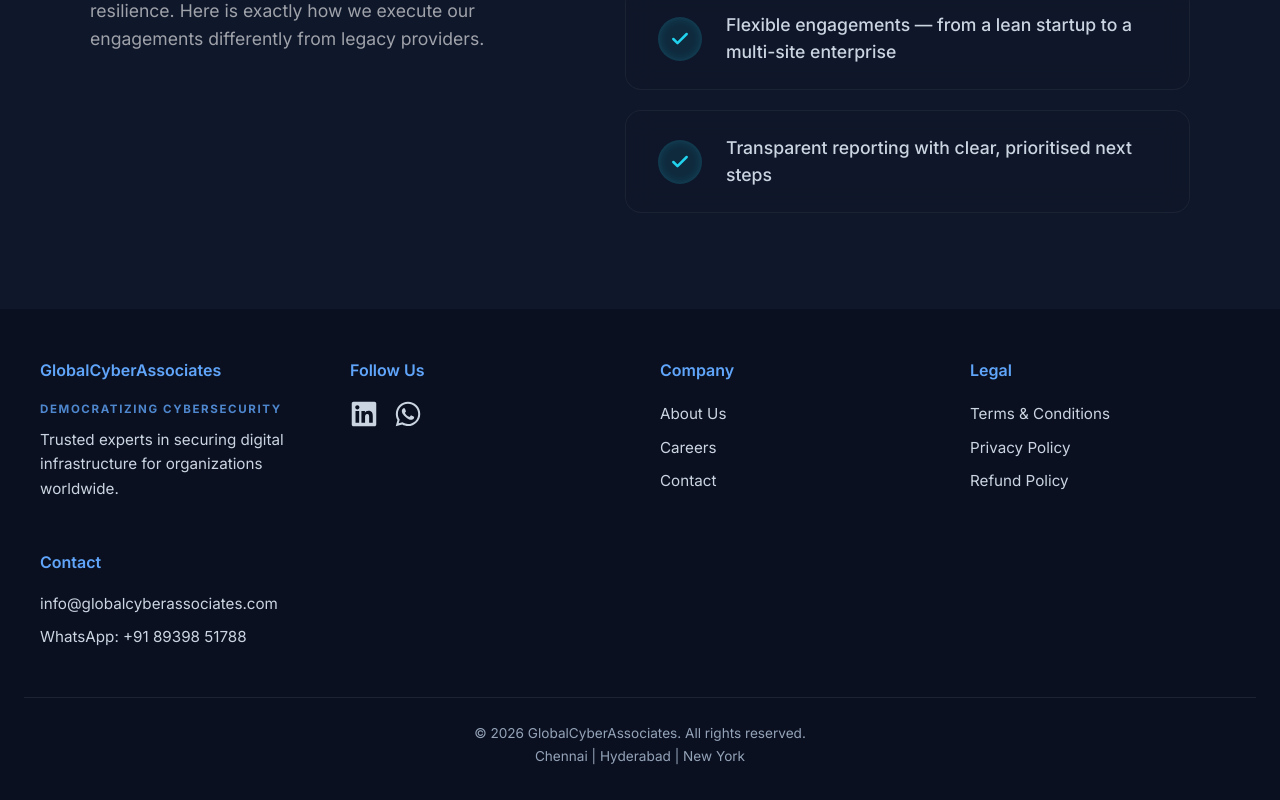
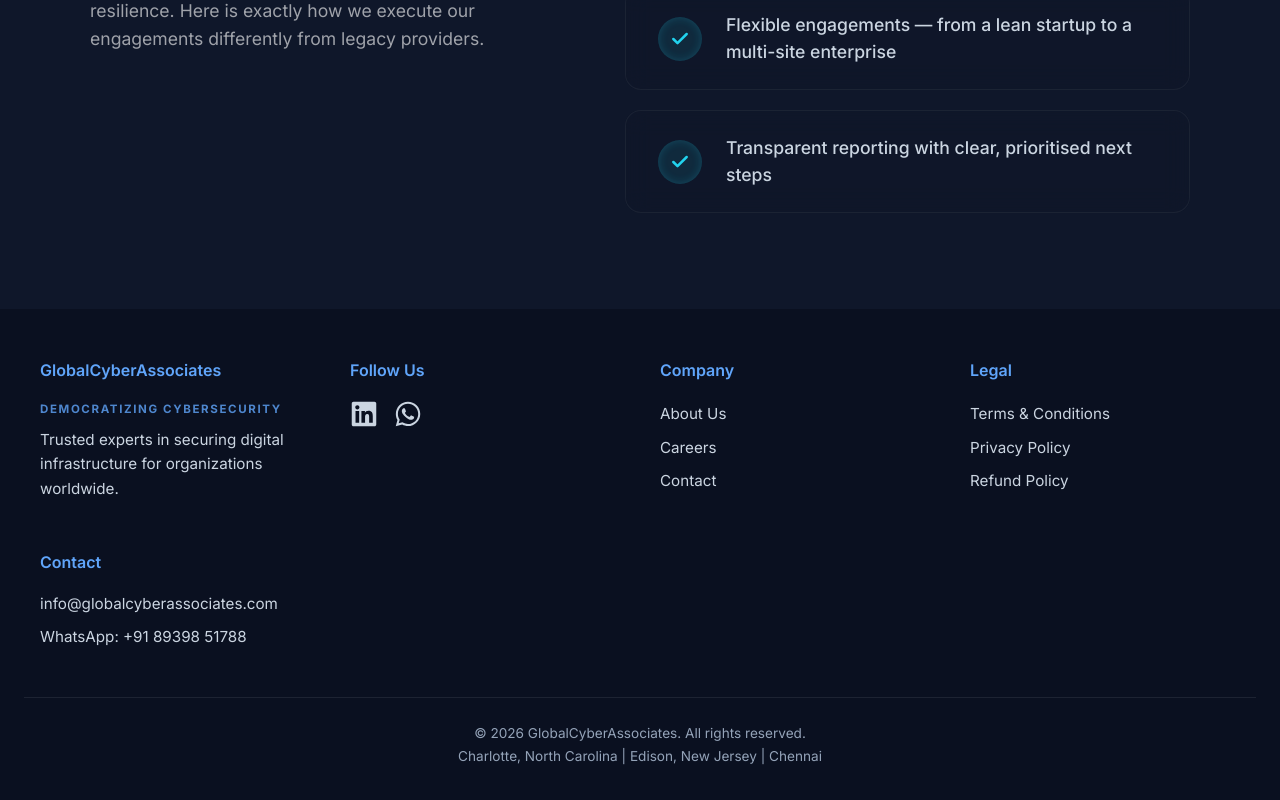
Before and after one commit to Global-Cyber-Associates/globalcyberassociates, a React (Vite) app: page / in a window 1280 px wide. Shown: the part 4046-4846 px from the top of the page. Built offline with nearby package versions, Linux system fonts and the light colour scheme; no server answers.

Commit message:
Loc updates

```diff
--- a/index.html
+++ b/index.html
@@ -8,7 +8,7 @@
   <link rel="sitemap" type="application/xml" href="/sitemap.xml" />
   <meta name="viewport" content="width=device-width, initial-scale=1.0" />
   <title>Cybersecurity Services for Startups &amp; MSMEs | Global Cyber Associates</title>
-  <meta name="description" content="Global Cyber Associates delivers enterprise-grade cybersecurity for startups and MSMEs — VAPT, ISO 27001 &amp; SOC 2 compliance, 24/7 SOC monitoring, and security training. Offices in Chennai &amp; the USA. Get a free risk assessment." />
+  <meta name="description" content="Global Cyber Associates delivers enterprise-grade cybersecurity for startups and MSMEs — VAPT, ISO 27001 &amp; SOC 2 compliance, 24/7 SOC monitoring, and security training. Offices in North Carolina, New Jersey, and Chennai. Get a free risk assessment." />
   <meta name="keywords" content="cybersecurity services, VAPT, penetration testing, vulnerability assessment, ISO 27001 compliance, SOC 2 audit, SOC monitoring, managed security services, MSSP, cybersecurity for startups, cybersecurity for MSMEs, cybersecurity company India, cybersecurity company Chennai, security audit, cyber security training, incident response, threat detection, data protection, network security, application security, web application security, risk assessment, insider threat detection, employee monitoring software" />
   <meta name="author" content="Global Cyber Associates" />
   <meta name="robots" content="index, follow" />
@@ -65,18 +65,26 @@
         "address": [
           {
             "@type": "PostalAddress",
-            "streetAddress": "No 5, 5th Street, Dr Radha Krishnan Salai, Sullivan Garden",
-            "addressLocality": "Mylapore, Chennai",
+            "streetAddress": "Besant Nagar",
+            "addressLocality": "Chennai",
             "addressRegion": "Tamil Nadu",
-            "postalCode": "600004",
+            "postalCode": "600090",
             "addressCountry": "IN"
           },
           {
             "@type": "PostalAddress",
-            "streetAddress": "15451 Tully House CT",
+            "streetAddress": "15451 Tully House Ct",
             "addressLocality": "Charlotte",
-            "addressRegion": "NC",
+            "addressRegion": "North Carolina",
             "postalCode": "28277",
+            "addressCountry": "US"
+          },
+          {
+            "@type": "PostalAddress",
+            "streetAddress": "190 Lincoln Hwy, 304",
+            "addressLocality": "Edison",
+            "addressRegion": "New Jersey",
+            "postalCode": "08817",
             "addressCountry": "US"
           }
         ],
--- a/public/index.html
+++ b/public/index.html
@@ -4,8 +4,8 @@
     <meta charset="UTF-8">
     <meta name="viewport" content="width=device-width, initial-scale=1.0">
     <title>Cybersecurity Services in India &amp; USA — VAPT, Compliance, SOC | Global Cyber Associates</title>
-    <meta name="description" content="Global Cyber Associates delivers enterprise-grade cybersecurity for startups and MSMEs — VAPT, ISO 27001 &amp; SOC 2 compliance, 24/7 SOC monitoring, and security training. Offices in Chennai &amp; the USA.">
-    <meta name="keywords" content="cybersecurity services, VAPT, penetration testing, vulnerability assessment, ISO 27001 compliance, SOC 2 audit, SOC monitoring, managed security services, cybersecurity for startups, cybersecurity for MSMEs, cybersecurity company India, cybersecurity company Chennai, security audit, cyber security training, incident response, threat detection, data protection, network security, application security, risk assessment">
+    <meta name="description" content="Global Cyber Associates delivers enterprise-grade cybersecurity for startups and MSMEs — VAPT, ISO 27001 &amp; SOC 2 compliance, 24/7 SOC monitoring, and security training. Offices in North Carolina, New Jersey, and Chennai.">
+    <meta name="keywords" content="cybersecurity services, VAPT, penetration testing, vulnerability assessment, ISO 27001 compliance, SOC 2 audit, SOC monitoring, managed security services, cybersecurity for startups, cybersecurity company USA, cybersecurity for MSMEs, cybersecurity company India, cybersecurity company Chennai, security audit, cyber security training, incident response, threat detection, data protection, network security, application security, risk assessment">
     <meta name="author" content="Global Cyber Associates">
     <meta name="robots" content="index, follow">
     <link rel="canonical" href="https://www.globalcyberassociates.com/">
--- a/src/components/about/about.jsx
+++ b/src/components/about/about.jsx
@@ -3,7 +3,7 @@
 import './about.css';
 import Head from '../head.jsx';
 import Footer from '../footer/footer.jsx';
-import office from './team.jpg';
+import office from './team2.jpg';
 import { useNavigate } from 'react-router-dom';
 
 const stats = [
--- a/src/components/contact/address.js
+++ b/src/components/contact/address.js
@@ -1,20 +1,29 @@
 const branchLocations = [
   {
-    title: "Chennai Office",
-    addressLine2: "NO 5, 5th Street,  Dr Radha Krishnan Salai, Sullivan Garden,",
-    city: "Mylapore, Chennai",
-    state: "Tamil Nadu",
-    zip: "600004",
-    country: "India",
+    title: "HQ",
+    addressLine2: "Tully House Ct, 15451",
+    city: "Charlotte",
+    state: "North Carolina",
+    zip: "28277",
+    country: "United States",
     email: "info@globalcyberassociates.com",
   },
   {
-    title: "USA Office",
-    addressLine2: " 15451 Tully House CT",
-    city: "Charlotte",
-    state: "NC",
-    zip: "28277",
-    country: "USA",
+    title: "R&D | Sales",
+    addressLine2: "190 Lincoln Hwy, 304",
+    city: "Edison",
+    state: "New Jersey",
+    zip: "08817",
+    country: "United States",
+    email: "info@globalcyberassociates.com",
+  },
+  {
+    title: "Engineering | Sales",
+    addressLine2: "Besant Nagar",
+    city: "Chennai",
+    state: "Tamil Nadu",
+    zip: "600090",
+    country: "India",
     email: "info@globalcyberassociates.com",
   }
 ];
--- a/src/components/footer/footer.jsx
+++ b/src/components/footer/footer.jsx
@@ -73,7 +73,7 @@
 
       <div className="footer-bottom">
         <p>&copy; {new Date().getFullYear()} GlobalCyberAssociates. All rights reserved.</p>
-        <p>Chennai | Hyderabad | New York  </p>
+        <p>Charlotte, North Carolina | Edison, New Jersey | Chennai</p>
 
       </div>
     </footer>
```
Also changed, not shown: public/profile.png (added).
